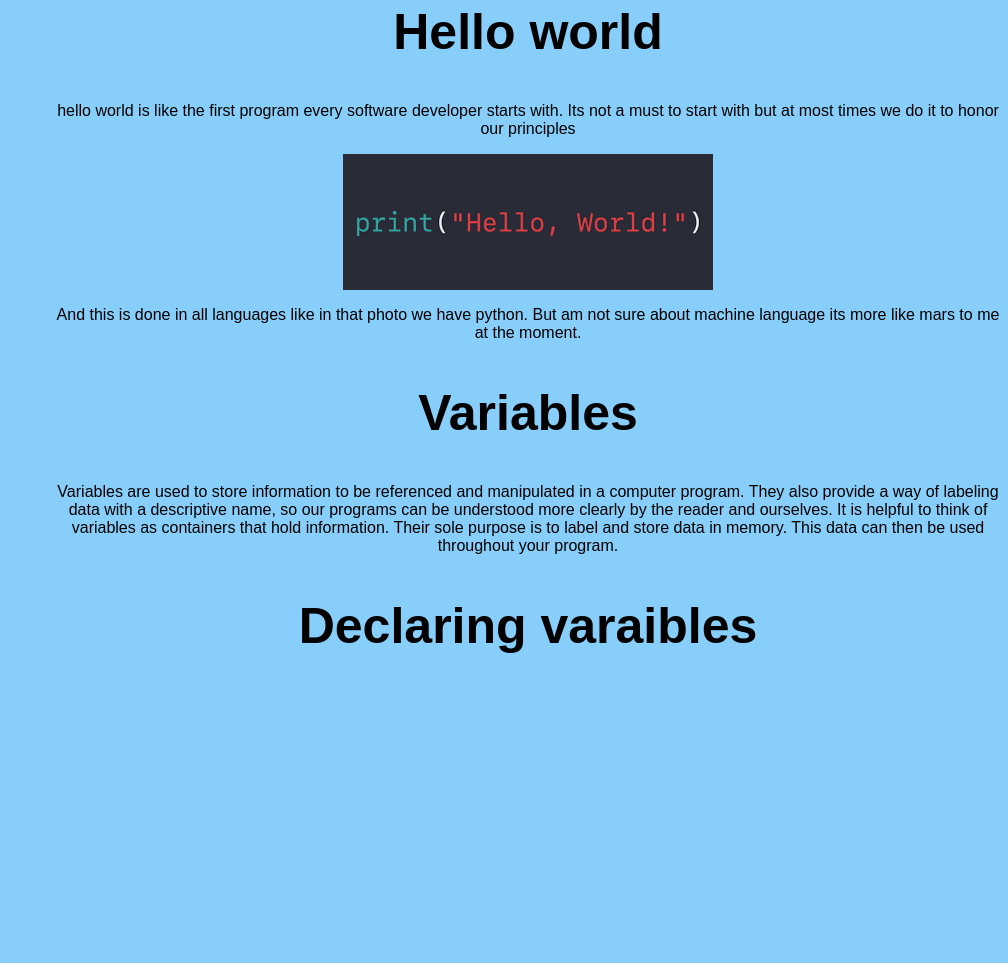
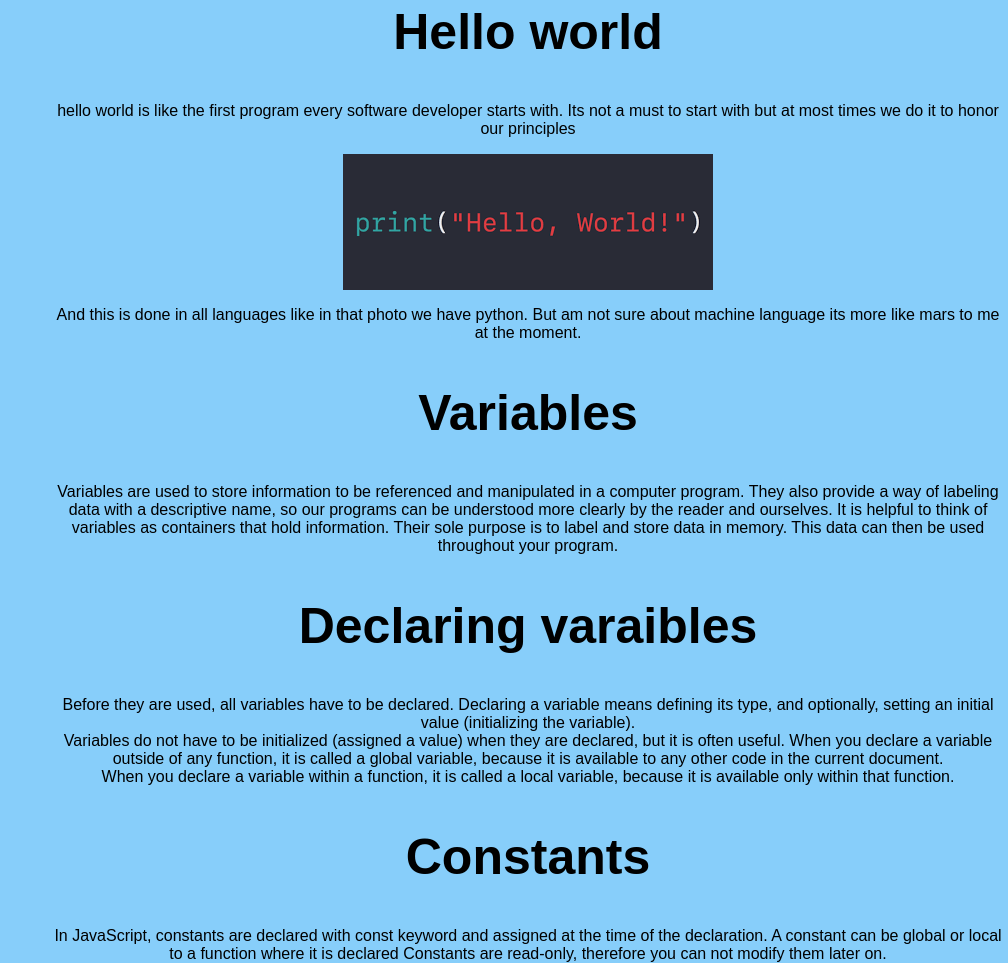
Before and after one commit to michaelthephoenix/learniggit1, a plain HTML site: page pivot.html in a window 1280 px wide. Shown: the part 1004-1967 px from the top of the page, without its empty margins (272-1280 px from the left). Before the commit the page ends 1659 px from the top, so only its background shows below. Drawn offline with Linux system fonts and the light colour scheme.

Commit message:
final_touches

```diff
--- a/pivot.html
+++ b/pivot.html
@@ -53,7 +53,15 @@
         </section>
         <section class="content" id="declaring varaibles">
             <h2>Declaring varaibles</h2>
-            <p></p>
+            <p>Before they are used, all variables have to be declared. Declaring a variable means defining its type, and optionally, setting an initial value (initializing the variable).<br/>Variables do not have to be initialized (assigned a value) when they are declared, but it is often useful.
+                    When you declare a variable outside of any function, it is called a global variable, because it is available to any other code in the current document.<br/> When you declare a variable within a function, it is called a local variable, because it is available only within that function.
+</p>
+        </section>
+        <section class="content" id="constants">
+            <h2>Constants</h2>
+            <p>In JavaScript, constants are declared with const keyword and assigned at the time of the declaration. A constant can be global or local to a function where it is declared
+                Constants are read-only, therefore you can not modify them later on.
+            </p>
         </section>
     </div>
 
```
